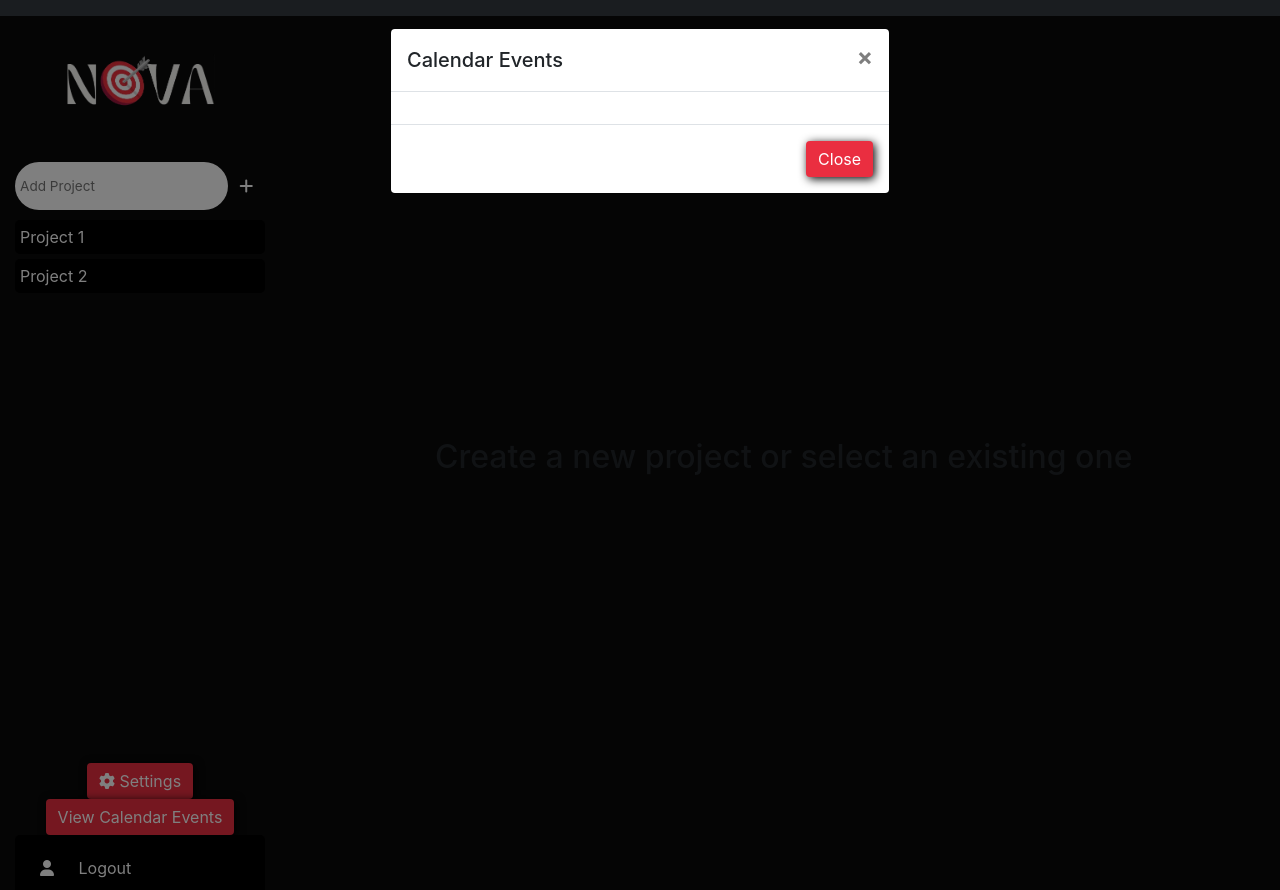
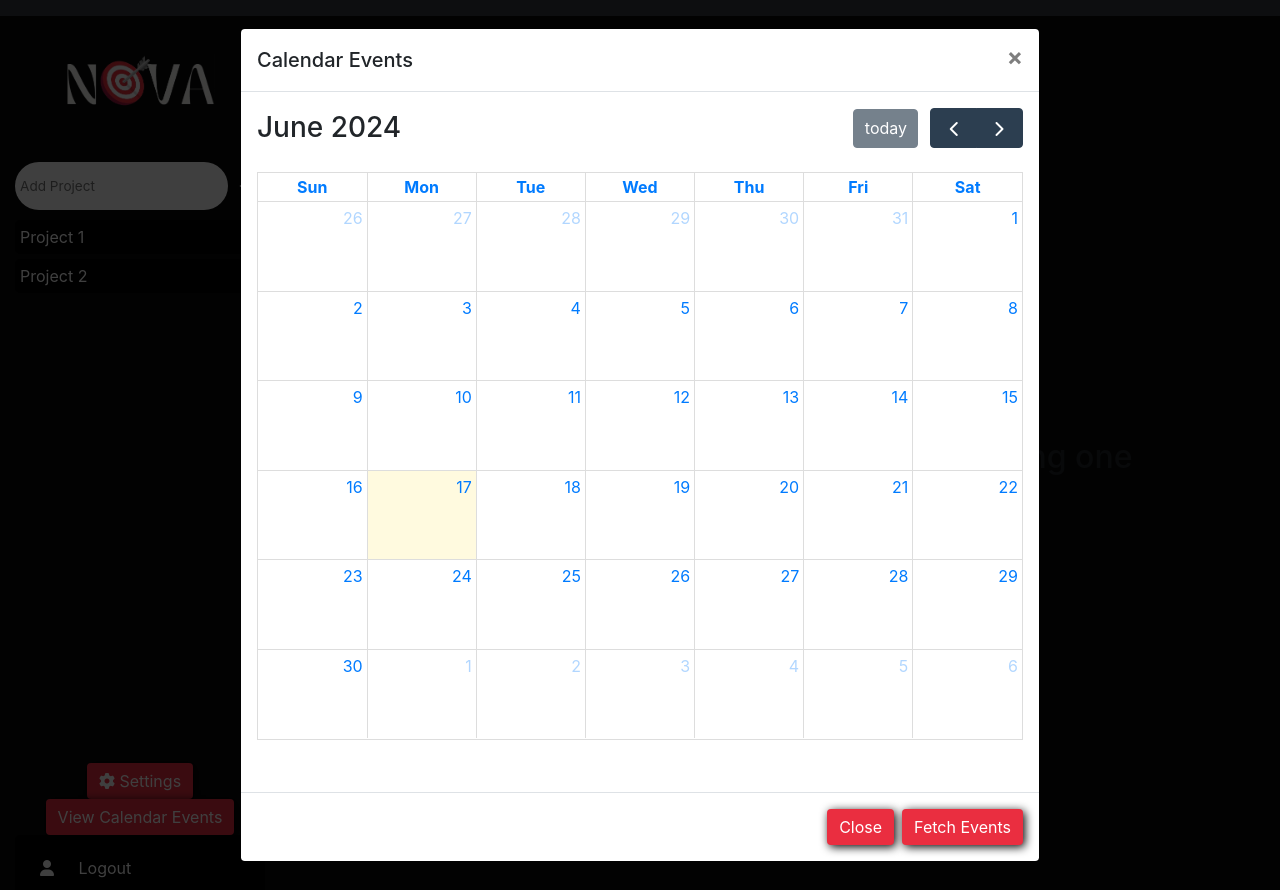
Before and after one commit to Anhad-Ajit-Singh-Beri/Task-Management-App, a Flask app: page / in a window 1280 px wide, after a click on "View Calendar Events". Run offline with Flask 3, Linux system fonts and the light colour scheme; a user stored in the database is signed in; data comes from the database, SQL or seed files in the repository; both versions use the stored data as it was after the commit; lists and menus that the app fills with data are empty; some libraries are stand-ins or nearby versions.

Commit message:
Added calendar with task due dates

```diff
--- a/app.py
+++ b/app.py
@@ -315,9 +315,9 @@ def calendar_events():
             user_id = session['user_id']
             db = get_db()
             cursor = db.cursor()
-            events = cursor.execute("SELECT title, due_date FROM tasks WHERE user_id = ? AND due_date IS NOT NULL", (user_id,)).fetchall()
+            events = cursor.execute("SELECT title, due_date, project_id FROM tasks WHERE user_id = ? AND due_date IS NOT NULL", (user_id,)).fetchall()
 
-            events_list = [{'title': event[0], 'start': event[1]} for event in events]
+            events_list = [{'title': event[0], 'start': event[1], 'description': event[2]} for event in events]
 
             db.close()
 
--- a/static/style.css
+++ b/static/style.css
@@ -530,3 +530,11 @@ $color-white: #212121;
     }
 
 }
+
+.modal-body{
+    height: 700px;
+}
+
+.calendar{
+    width: 80%;
+}
--- a/templates/index.html
+++ b/templates/index.html
@@ -157,7 +157,7 @@ Home
 
 <div class="modal fade" id="calendarModal" tabindex="-1" role="dialog" aria-labelledby="calendarModalLabel"
     aria-hidden="true">
-    <div class="modal-dialog" role="document">
+    <div class="modal-dialog modal-dialog-centered modal-lg" role="document">
         <div class="modal-content">
             <div class="modal-header">
                 <h5 class="modal-title" id="calendarModalLabel">Calendar Events</h5>
@@ -166,42 +166,64 @@ Home
                 </button>
             </div>
             <div class="modal-body">
-                <div id="calendarEvents"></div> <!-- Placeholder for calendar events -->
+                <div id="calendar"></div> <!-- FullCalendar will render inside this div -->
             </div>
             <div class="modal-footer">
                 <button type="button" class="btn btn-secondary" data-dismiss="modal">Close</button>
+                <button type="button" class="btn btn-primary" id="fetchEventsButton">Fetch Events</button>
             </div>
         </div>
     </div>
 </div>
-</div>
+
+<!-- Include jQuery and dependencies -->
+<script src="https://code.jquery.com/jquery-3.6.0.min.js"></script>
+<script src="https://cdnjs.cloudflare.com/ajax/libs/popper.js/1.16.0/umd/popper.min.js"></script>
+<script src="https://maxcdn.bootstrapcdn.com/bootstrap/4.5.2/js/bootstrap.min.js"></script>
+<script src="https://cdn.jsdelivr.net/npm/fullcalendar@6.1.14/index.global.min.js"></script>
+
+<!-- Include FullCalendar CSS and JS -->
+<link href="https://cdnjs.cloudflare.com/ajax/libs/fullcalendar/5.10.0/main.min.css" rel="stylesheet">
+<script src="https://cdnjs.cloudflare.com/ajax/libs/fullcalendar/5.10.0/main.min.js"></script>
 
 <script>
-    // JavaScript code to fetch and display calendar events
-    $(document).ready(function () {
-        // Function to fetch calendar events via AJAX
+    $(document).ready(function() {
+        var calendarEl = document.getElementById('calendar');
+
+        var calendar = new FullCalendar.Calendar(calendarEl, {
+            initialView: 'dayGridMonth', // Set initial view to month view
+            events: '/calendar_events', // Endpoint to fetch events from Flask backend
+            eventDidMount: function(info) {
+                // Optional: Modify event rendering
+                info.el.style.backgroundColor = 'red';
+            }
+        });
+
+        // Function to fetch calendar events manually if needed
         function fetchCalendarEvents() {
             $.ajax({
                 url: '/calendar_events',
                 type: 'GET',
-                success: function (data) {
-                    // Process data (events) returned from the server
-                    console.log('Calendar events:', data);
-                    // Update calendar or handle data as needed
-                    // For example, if using FullCalendar:
-                    // $('#calendar').fullCalendar('addEventSource', data);
+                dataType: 'json',
+                success: function(data) {
+                    console.log(data); // Log events to console for debugging
+                    calendar.removeAllEvents(); // Remove all existing events
+                    calendar.addEventSource(data); // Add new events
                 },
-                error: function (xhr, status, error) {
+                error: function(error) {
                     console.error('Error fetching calendar events:', error);
-                    // Handle error condition on the frontend
                 }
             });
         }
 
-        // Event listener for modal open event
+        // Render the calendar when the modal is shown
         $('#calendarModal').on('shown.bs.modal', function () {
+            calendar.render();
             fetchCalendarEvents();  // Fetch calendar events when modal is shown
         });
+
+        // Optional: Add a button to manually fetch events
+        document.getElementById('fetchEventsButton').addEventListener('click', fetchCalendarEvents);
     });
 </script>
 
```
Also changed, not shown: database.db.
